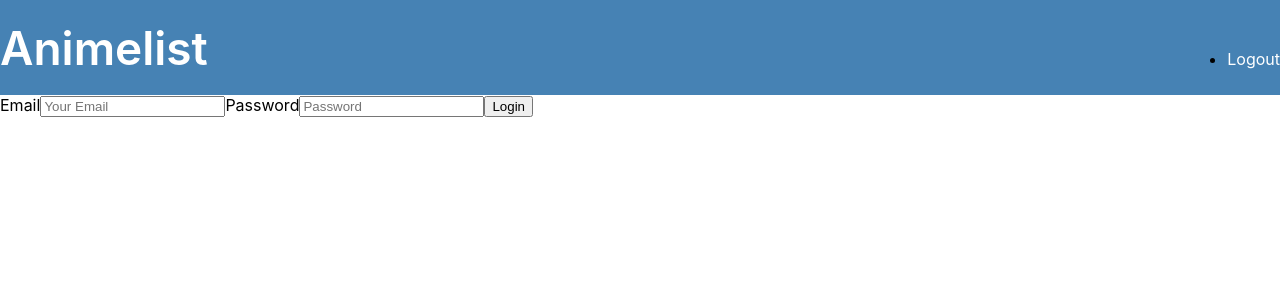
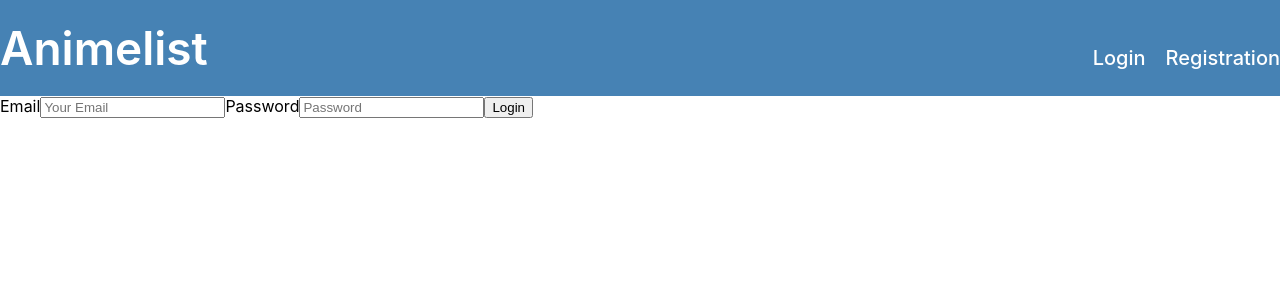
Before and after one commit to NataliyaChe/react_redux-redux-toolkit, a React (Create React App) app: page / in a window 1280 px wide. Shown: the top 300 px of the page. Built offline with nearby package versions, Linux system fonts and the light colour scheme; no server answers.

Commit message:
header fixed

```diff
--- a/src/App.js
+++ b/src/App.js
@@ -10,7 +10,6 @@ import { useSelector } from 'react-redux'
 
 function App() {
   const isAuth = useSelector(state => state.user.currentUser)
-  console.log('isAuth', isAuth);
 
   if(isAuth) {
     return (
--- a/src/components/Header.js
+++ b/src/components/Header.js
@@ -1,20 +1,14 @@
 import { Link } from 'react-router-dom'
-import { useSelector } from 'react-redux'
+import { useSelector, useDispatch } from 'react-redux'
 import { useEffect } from 'react'
 import { logoutUser } from '../actions/userAction'
-// import { setCurrentUser } from '../actions/userAction'
 
 function Header() {
-    // const dispatch = useDispatch()
-    const user = useSelector(state => state.user.currentUser)
-    console.log('header user', user);
+    const dispatch = useDispatch()
+    const isAuth = useSelector(state => state.user.currentUser)
 
-    // useEffect(() => {
-    //     dispatch(setCurrentUser())
-    // }, [])
-
-    function logout() {
-        // dispatch(logoutUser())
+    const logout = () => {
+        dispatch(logoutUser())
         localStorage.removeItem('authorizedUser');
     }
 
@@ -22,38 +16,23 @@ function Header() {
         <div className='header'>
             <nav className='header__nav'>
                 <Link to="/" className='header__title link'>Animelist</Link>
+                {isAuth ?
+                    <button className='link nav__link' onClick={logout}>
+                    Logout
+                </button> :
+
                 <ul className='header__list'>
-                    {/* <li className={`header__item ${user ? 'hide' : 'show'}`}>
+                    <li className='header__item'>
                         <Link to="/login" className='link nav__link'>
                             Login
                         </Link>
                     </li>
-                    <li className={`header__item ${user ? 'hide' : 'show'}`}>
+                    <li className='header__item'>
                         <Link to="/registration" className='link nav__link'>
                             Registration
                         </Link>
                     </li>
-                    <li className={`header__item ${user ? 'show' : 'hide'}`}>
-                        <Link to="/" className='link nav__link' onClick={logout()}>
-                            Logout
-                        </Link>
-                    </li> */}
-                    {/* <li >
-                        <Link to="/login" className='link nav__link'>
-                            Login
-                        </Link>
-                    </li>
-                    <li >
-                        <Link to="/registration" className='link nav__link'>
-                            Registration
-                        </Link>
-                    </li> */}
-                    <li>
-                        <Link to="/" className='link nav__link' onClick={logout()}>
-                            Logout
-                        </Link>
-                    </li>
-                </ul>
+                </ul>}
             </nav>
         </div>
     )
```
